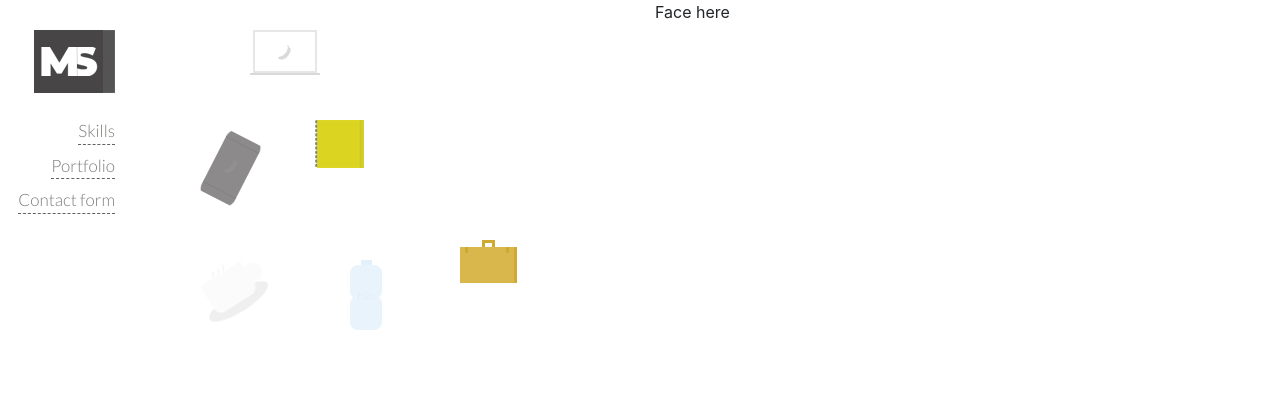
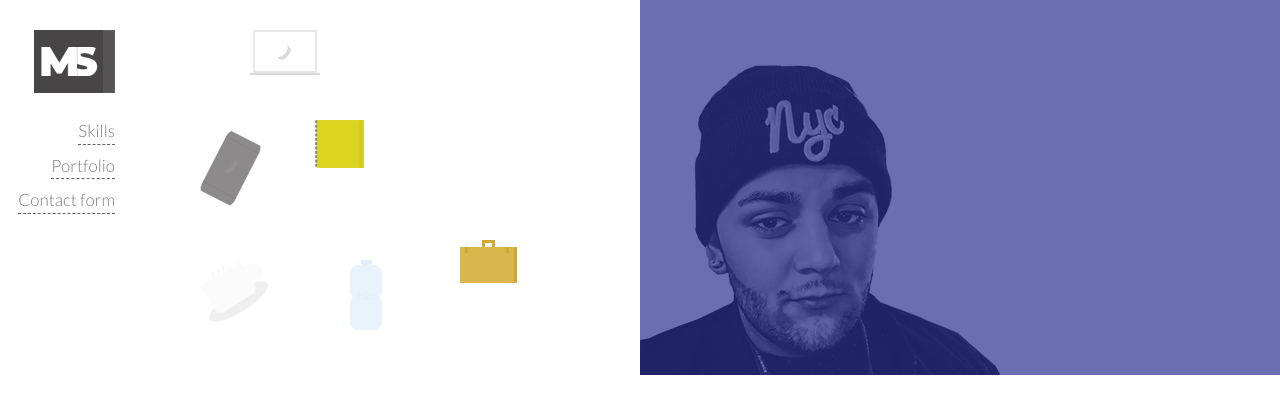
Before and after one commit to michalsinu/portfolio, a React (Create React App) app: page / in a window 1280 px wide. Shown: the top 414 px of the page. Built offline with nearby package versions, Linux system fonts and the light colour scheme; a web font is replaced by a local one.

Commit message:
Jumbotron 90% built, heading text needs to be added to the face div.

```diff
--- a/src/App.css
+++ b/src/App.css
@@ -87,3 +87,24 @@
     top: 240px;
     z-index: 1;
 }
+
+.face {
+  background-color: #2e3192;
+  min-width: 100%;
+  min-height: 100%;
+  z-index: 5000;
+  position: absolute;
+  opacity: 0.7
+}
+
+.faceIMG {
+  opacity: 1 !important;
+  padding-top: 10%;
+}
+
+.col-sm-6 {
+}
+
+#nopadding {
+  padding:  0 !important;
+}
--- a/src/App.js
+++ b/src/App.js
@@ -1,13 +1,14 @@
 import React, { Component } from 'react';
 
 import Sidebar from './components/Sidebar';
+import Face from './components/Face';
 
 class App extends Component {
 
   render() {
     return (
       <div>
-        <Sidebar />
+        <Sidebar componentFace={<Face />} />
       </div>
     );
   }
--- /dev/null
+++ b/src/components/Face.js
@@ -0,0 +1,16 @@
+import React, { Component } from 'react';
+import faceIMG from '../assets/Face.png'
+
+class Face extends Component {
+
+  render() {
+    return (
+      <div>
+        <div className="face" />
+        <img src={faceIMG} className="faceIMG" alt="Face" />
+      </div>
+    );
+  }
+}
+
+export default Face;
--- a/src/components/Sidebar.js
+++ b/src/components/Sidebar.js
@@ -3,26 +3,26 @@ import Logo from '../assets/Logo.png';
 
 class Sidebar extends Component {
   render() {
-
+    console.log();
     return (
-      <div class="container-fluid">
-        <div class="row">
-          <div class="col-sm-6">
-            <div class="sidebar">
-              <img src={Logo} class="logo" alt="Logo" /><br />
+      <div className="container-fluid">
+        <div className="row">
+          <div className="col-md-6">
+            <div className="sidebar">
+              <img src={Logo} className="logo" alt="Logo" /><br />
               <a href="#">Skills</a>
               <a href="#">Portfolio</a>
               <a href="#">Contact form</a>
-              <div class="laptop" />
-              <div class="iphone" />
-              <div class="notebook" />
-              <div class="coffee" />
-              <div class="water_bottle" />
-              <div class="briefcase" />
+              <div className="laptop" />
+              <div className="iphone" />
+              <div className="notebook" />
+              <div className="coffee" />
+              <div className="water_bottle" />
+              <div className="briefcase" />
             </div>
           </div>
-          <div class="col-sm-6">
-            Face here
+          <div className="col-lg-6" id="nopadding">
+            {this.props.componentFace}
           </div>
         </div>
       </div>
```
Also changed, not shown: src/assets/Face.png (added), 1 other file (tests, documents, lock files or other folders).
